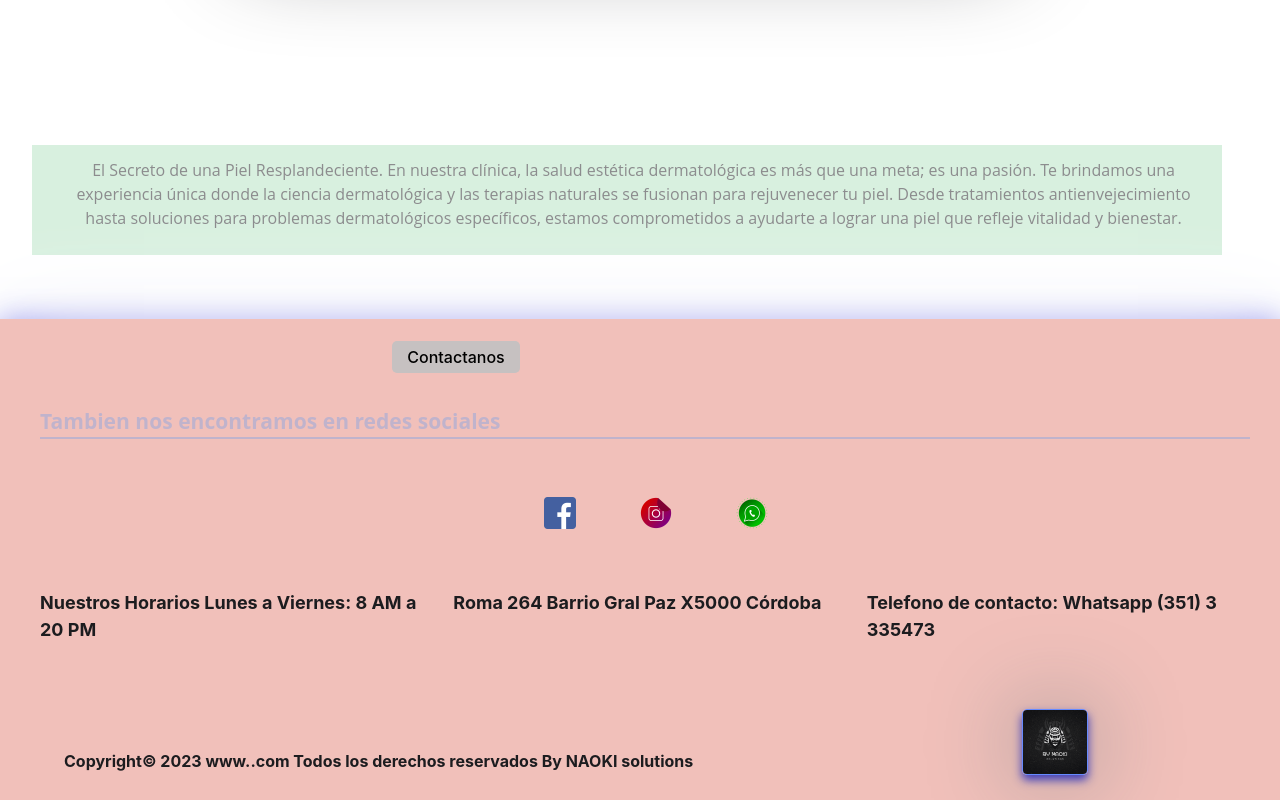
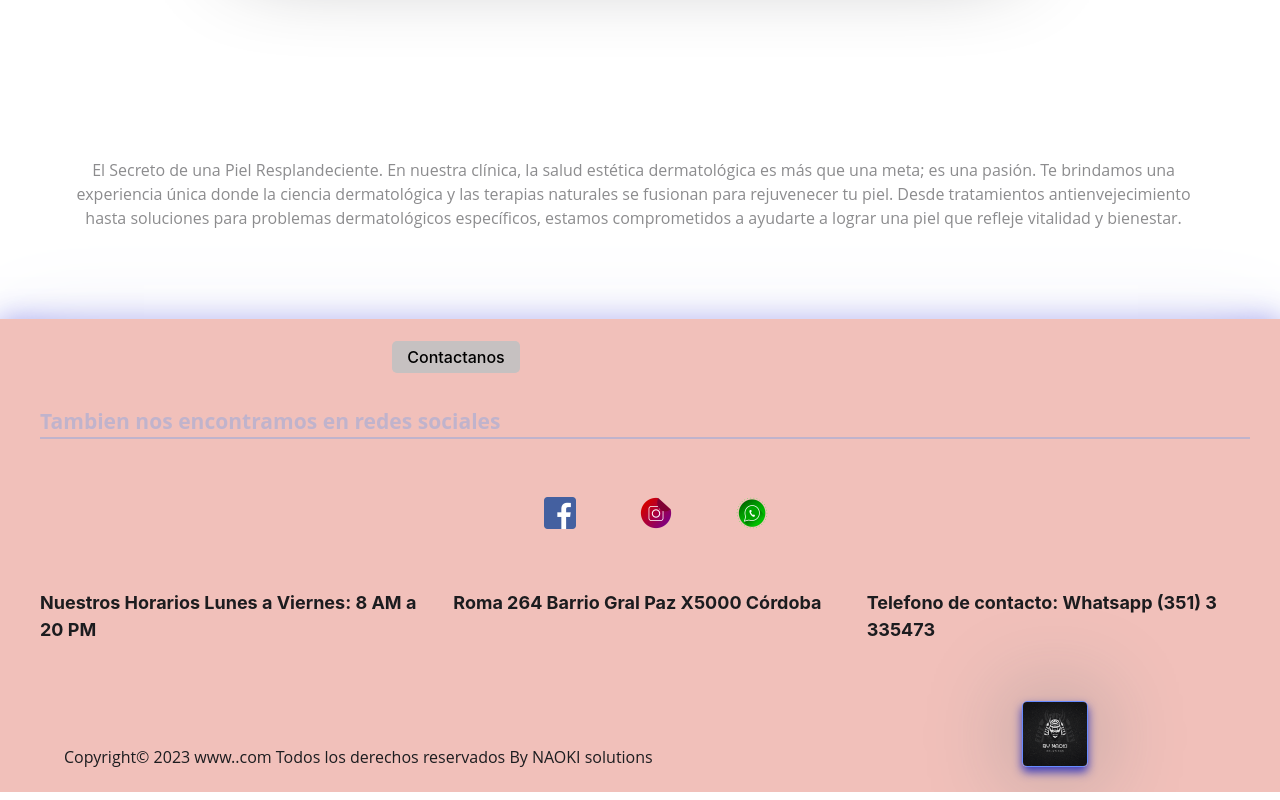
Before and after one commit to ginofrancocba/medicinaIntegrativaFront, a React (Vite) app: page / in a window 1280 px wide. Shown: the part 617-1417 px from the top of the page. Built offline with nearby package versions, Linux system fonts and the light colour scheme.

Commit message:
Add Change Home

```diff
--- a/src/views/Footer.css
+++ b/src/views/Footer.css
@@ -101,6 +101,7 @@ a {
 }
 
 .p-footer {
+   font: 1rem/1rem "Open Sans", sans-serif;
    padding: 0% 0% 0% 0%;
    margin: 9% 0% 1% 5%;
 }
--- a/src/views/Home.css
+++ b/src/views/Home.css
@@ -19,7 +19,7 @@
     background-color: var(--salmon);
 }
 
-    .image-container img {
+.image-container img {
     display: flex;
     filter: contrast(110%);
     width: 60vw;
@@ -38,7 +38,6 @@
     align-items: center;
     text-align: center;
     justify-content: center;
-
 }
 
 .h2-home {
@@ -57,6 +56,5 @@
     line-height: 1.5;
     margin: 5% 0% 5% 2.5%;
     padding: 1% 1% 2% 2%;
-    background-color: var(--verde-fran);
     color: var(--semi-oscuro);
 }
```
